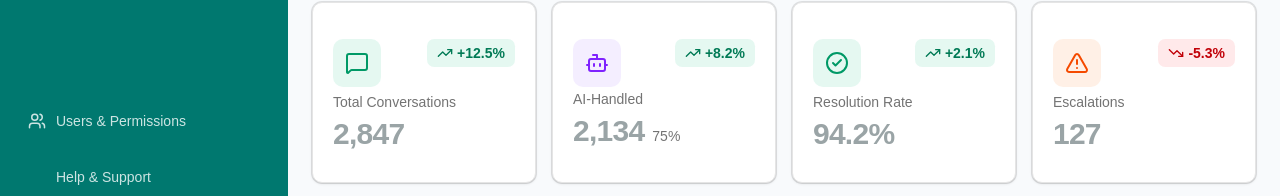
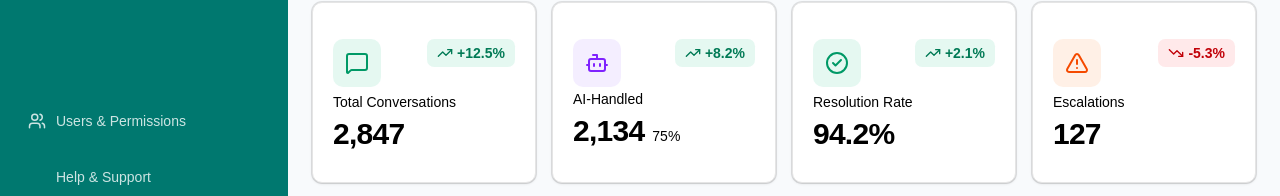
Before and after one commit to CareSync-Organization/CareSync-Frontend-V2, a React (Vite) app: page /dashboard in a window 1280 px wide. Shown: the part 458-654 px from the top of the page. Built offline with nearby package versions, Linux system fonts and the light colour scheme; no server answers; some icons are missing.

Commit message:
chore(ui): change foreground text to black and bg to figma color as HT requested

```diff
--- a/src/features/dashboard/components/MetricCard.tsx
+++ b/src/features/dashboard/components/MetricCard.tsx
@@ -96,13 +96,13 @@ export function MetricCard({
         </div>
 
         <div>
-          <p className="text-sm text-muted-foreground">{label}</p>
+          <p className="text-sm text-black dark:text-muted-foreground">{label}</p>
 
           <div className="mt-2 flex items-baseline gap-2">
-            <p className="text-3xl font-semibold tracking-tight">{value}</p>
+            <p className="text-3xl font-semibold tracking-tight text-black dark:text-muted-foreground">{value}</p>
 
             {helperText ? (
-              <span className="text-sm text-muted-foreground">
+              <span className="text-sm text-black dark:text-muted-foreground">
                 {helperText}
               </span>
             ) : null}
--- a/src/index.css
+++ b/src/index.css
@@ -105,7 +105,7 @@
 }
 
 :root {
-  --background: oklch(0.985 0.003 240);
+  --background: #f8fafc;
   --foreground: oklch(0.145 0 0);
   --card: oklch(1 0 0);
   --card-foreground: oklch(0.145 0 0);
```
